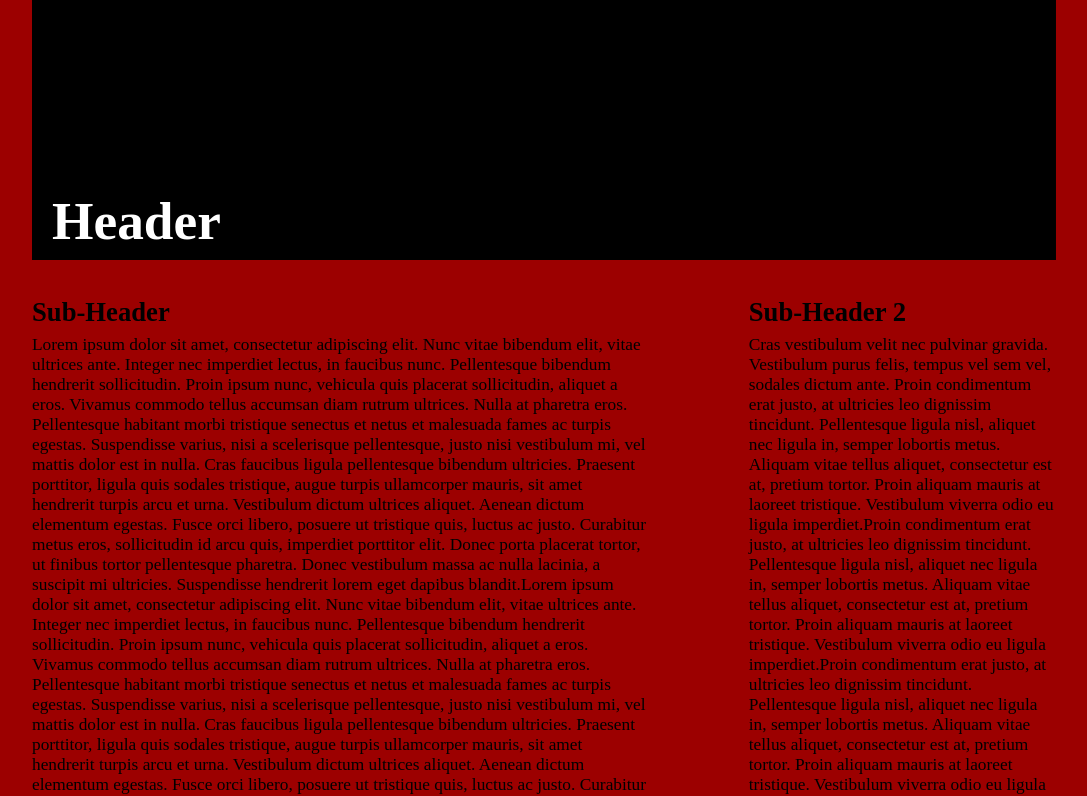
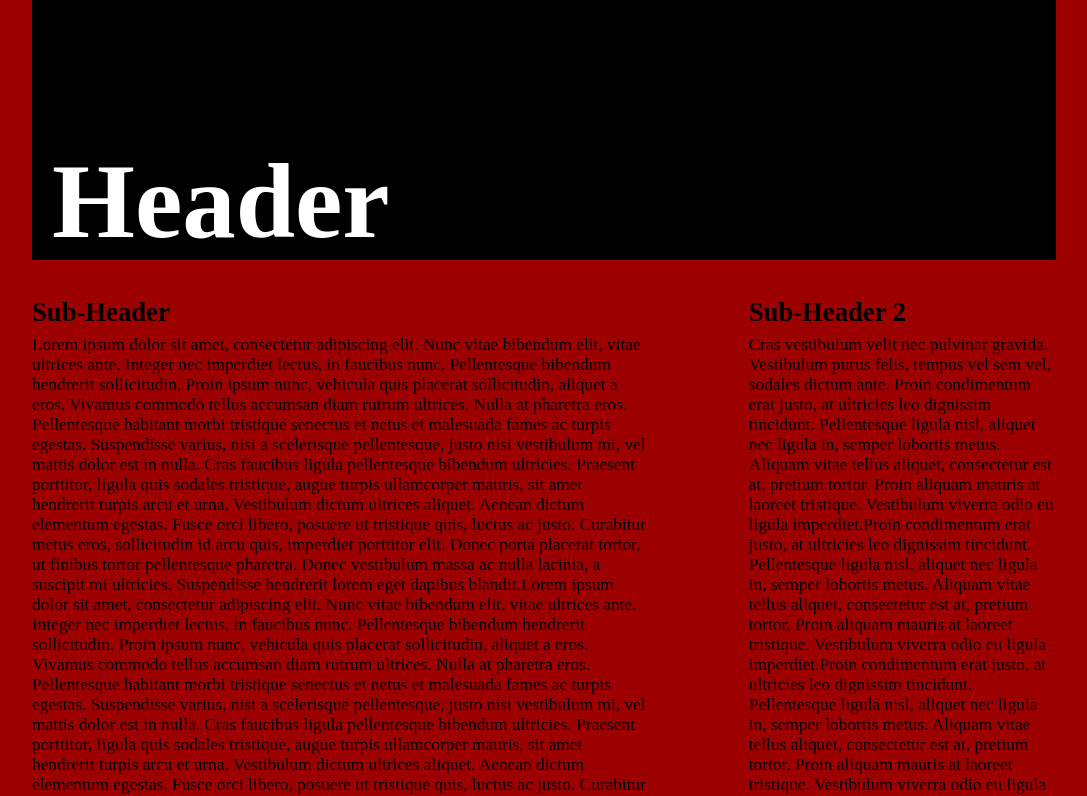
Before and after one commit to Brylliance/banazalayout3, a plain HTML site: page Index.html in a window 1280 px wide. Shown: the top 796 px of the page, without its empty margins (96-1183 px from the left). Drawn offline with Linux system fonts and the light colour scheme.

Commit message:
font size change

```diff
--- a/banaza.css
+++ b/banaza.css
@@ -13,11 +13,11 @@ h1{
     max-width: 80%;
     padding-left: 10%;
     padding-right: 10%;
-    font-size: 40pt;
+    font-size: 80pt;
     margin-bottom: -15px;
     color: white;
     position: fixed;
-    margin-top: 190px;
+    margin-top: 140px;
     margin-left: 20px;
 }
 h2{
```
